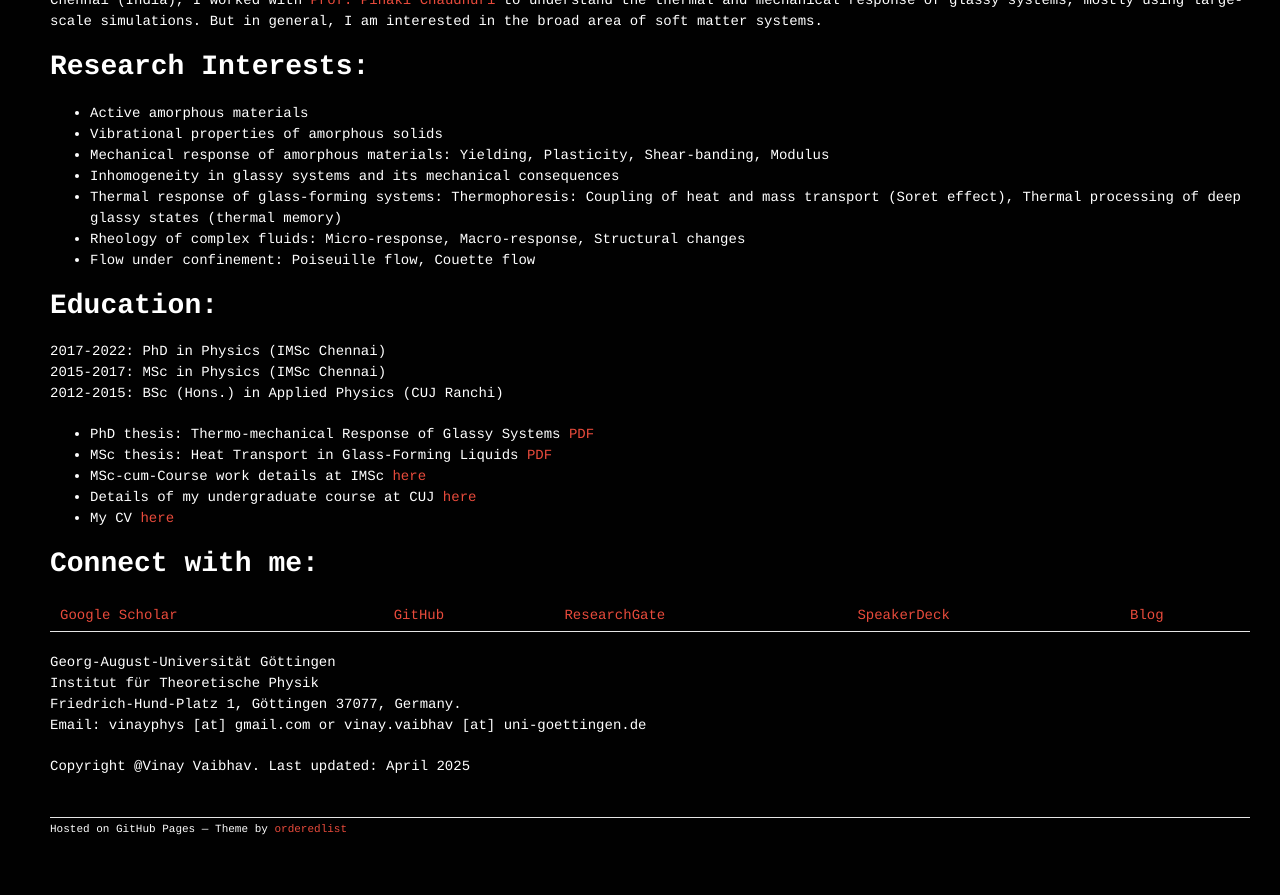
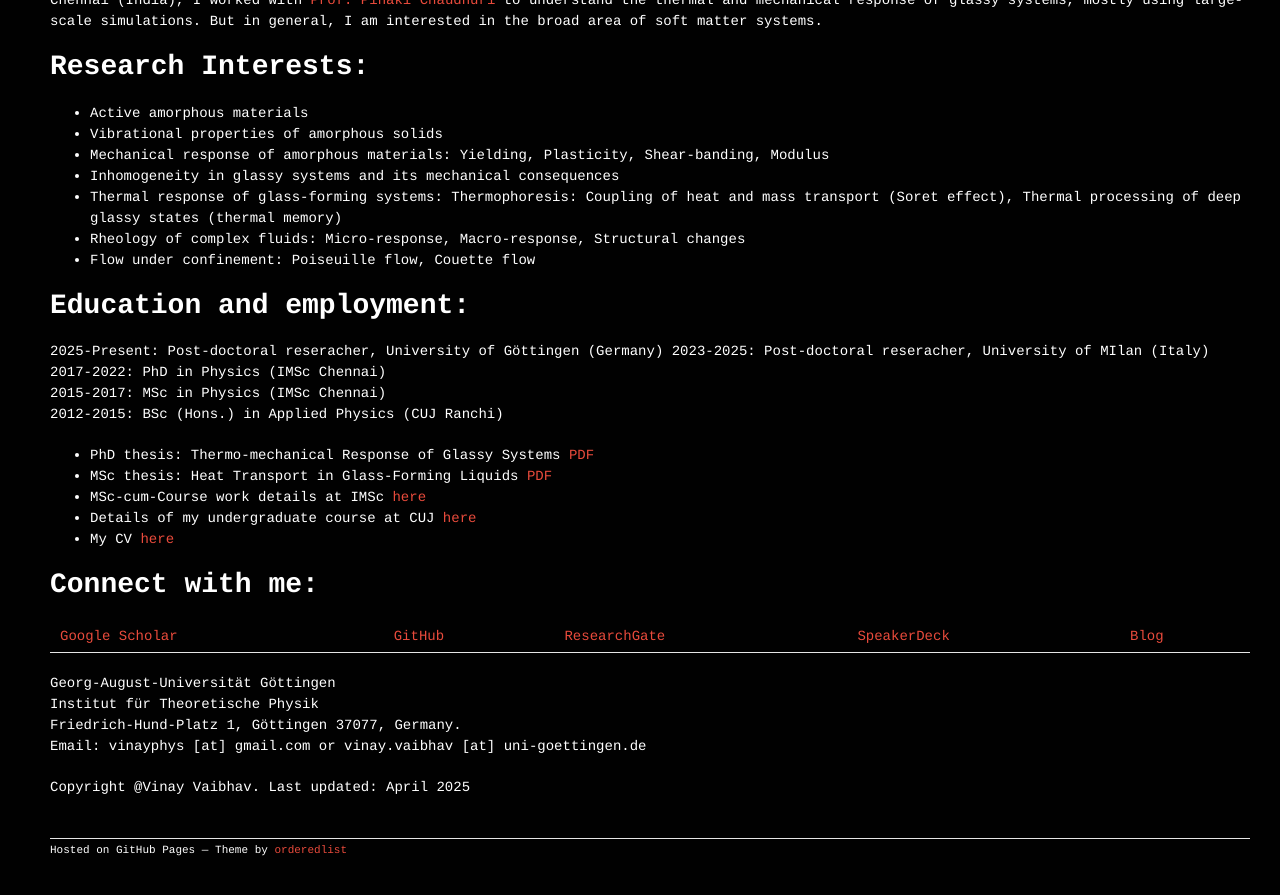
Before and after one commit to vinayphys/vinayphys.github.io, a Jekyll site: the page built from index.md, in a window 1280 px wide and 900 px high, scrolled down 622 px. Shown: the top 895 px of the window. Built offline with Jekyll 4.4.1, drawn with Linux system fonts in a browser that asks for light colours; our own code applies the rules of GitHub Pages for plain Markdown files; a script that is not in the unit is left out.

Commit message:
Update index.md

```diff
--- a/index.md
+++ b/index.md
@@ -16,7 +16,9 @@ I am a Post-doctoral researcher at the Institut für Theoretische Physik, Georg-
 <img src="images/blj.gif" width = "900">
 -->
 
-# Education:
+# Education and employment:
+2025-Present: Post-doctoral reseracher, University of Göttingen (Germany)
+2023-2025:    Post-doctoral reseracher, University of MIlan (Italy)
 2017-2022:	  PhD in Physics (IMSc Chennai)
 2015-2017:	  MSc in Physics (IMSc Chennai)
 2012-2015:	  BSc (Hons.) in Applied Physics (CUJ Ranchi)
```
